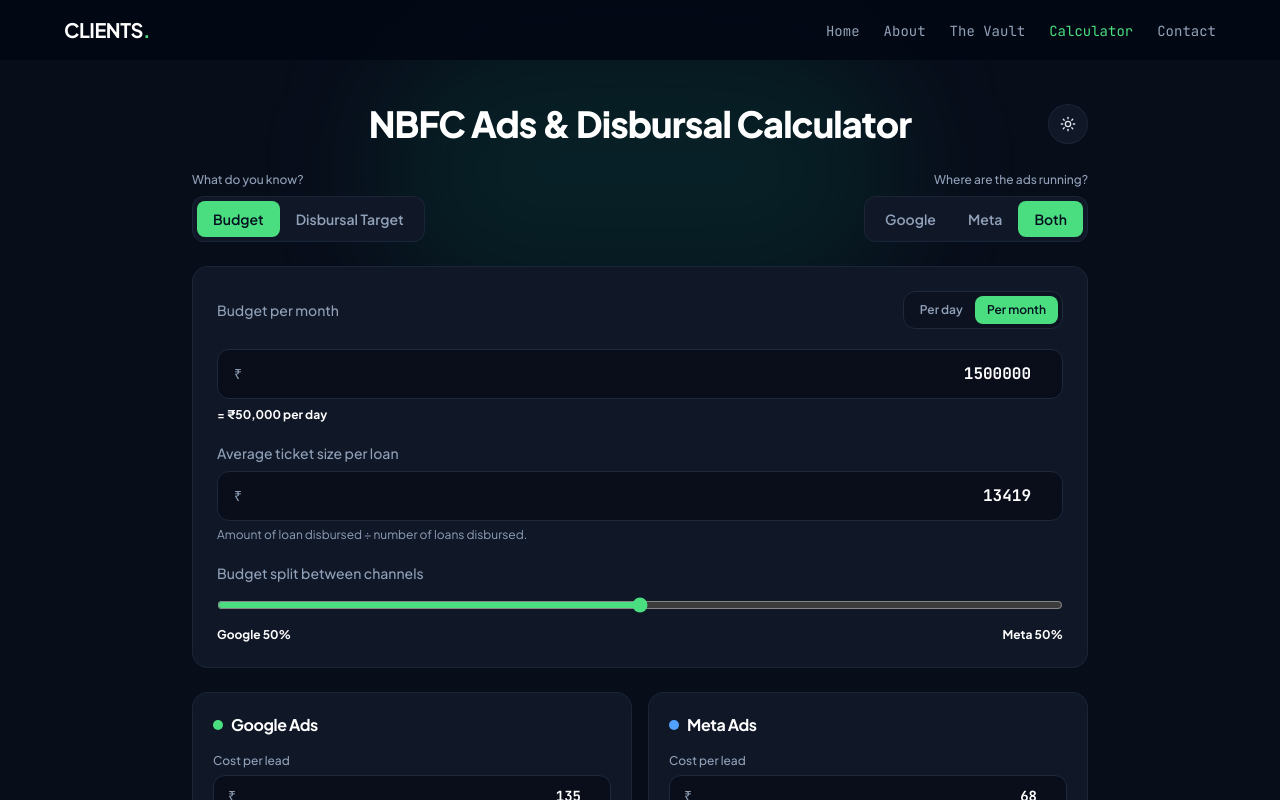
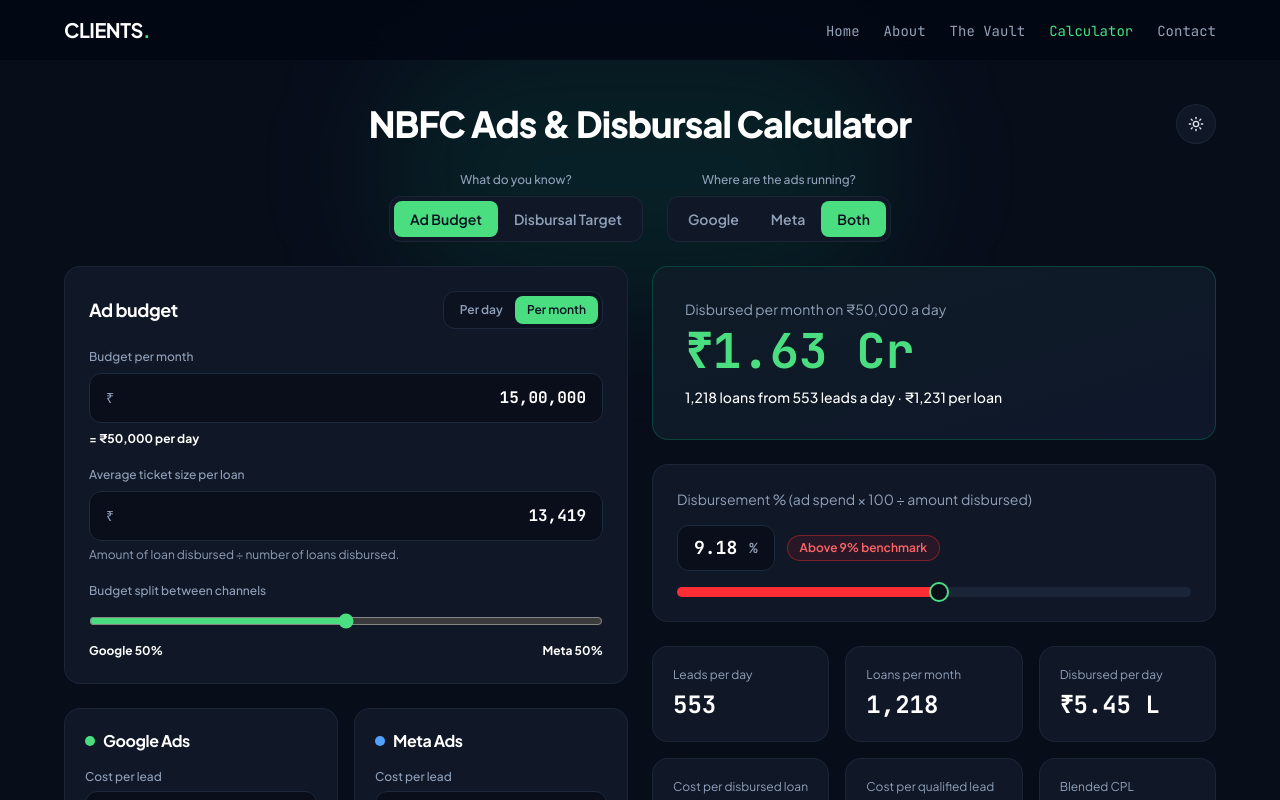
Before and after one commit to Rudra-bdatech/Clients, a Next.js app: page /calculator in a window 1280 px wide. Shown: the top 800 px of the page. Built offline with nearby package versions, Linux system fonts and the light colour scheme.

Commit message:
Match 2-column desktop dashboard layout and Indian comma inputs on /calculator

```diff
--- a/src/app/calculator/page.tsx
+++ b/src/app/calculator/page.tsx
@@ -320,7 +320,7 @@ export default function CalculatorPage() {
           />
         )}
 
-        <div className="relative z-10 max-w-4xl mx-auto space-y-6">
+        <div className="relative z-10 max-w-6xl mx-auto space-y-6">
           {/* Header */}
           <div className="relative flex items-center justify-center pt-2 pb-1">
             <h1 className="text-2xl sm:text-4xl font-extrabold tracking-tight text-center pr-12 sm:pr-0">
@@ -340,9 +340,9 @@ export default function CalculatorPage() {
             </button>
           </div>
 
-          {/* Top Controls Row */}
-          <div className="flex flex-col sm:flex-row items-center justify-between gap-4">
-            <div className="flex flex-col items-center sm:items-start gap-2">
+          {/* Top Controls Row (Centered) */}
+          <div className="flex flex-wrap items-center justify-center gap-6">
+            <div className="flex flex-col items-center gap-2">
               <span className={`text-xs font-medium ${mutedText}`}>
                 What do you know?
               </span>
@@ -358,7 +358,7 @@ export default function CalculatorPage() {
                       : `${mutedText} hover:text-emerald-400`
                   }`}
                 >
-                  Budget
+                  Ad Budget
                 </button>
                 <button
                   type="button"
@@ -374,7 +374,7 @@ export default function CalculatorPage() {
               </div>
             </div>
 
-            <div className="flex flex-col items-center sm:items-end gap-2">
+            <div className="flex flex-col items-center gap-2">
               <span className={`text-xs font-medium ${mutedText}`}>
                 Where are the ads running?
               </span>
@@ -399,17 +399,16 @@ export default function CalculatorPage() {
             </div>
           </div>
 
-          {/* Budget / Target & Ticket Size Card */}
+          {/* Main 2-Column Dashboard Grid */}
+          <div className="grid grid-cols-1 lg:grid-cols-2 gap-6 items-start">
+            {/* LEFT COLUMN: Inputs */}
+            <div className="space-y-6">
+              {/* Ad budget & Ticket Size Card */}
               <section className={`rounded-2xl border p-5 sm:p-6 space-y-5 ${cardBg}`}>
                 <div className="flex items-center justify-between gap-4">
-              <label
-                htmlFor="primary-amount"
-                className={`text-sm font-medium ${mutedText}`}
-              >
-                {knowMode === "budget"
-                  ? `Budget per ${periodMode}`
-                  : `Target disbursal per ${periodMode}`}
-              </label>
+                  <h2 className="text-lg font-bold">
+                    {knowMode === "budget" ? "Ad budget" : "Disbursal target"}
+                  </h2>
 
                   <div className={`inline-flex rounded-xl border p-1 ${subCardBg}`}>
                     <button
@@ -438,22 +437,30 @@ export default function CalculatorPage() {
                 </div>
 
                 <div>
+                  <label
+                    htmlFor="primary-amount"
+                    className={`block text-xs font-medium mb-2 ${mutedText}`}
+                  >
+                    {knowMode === "budget"
+                      ? `Budget per ${periodMode}`
+                      : `Target disbursal per ${periodMode}`}
+                  </label>
                   <div
                     className={`flex items-center justify-between rounded-xl border px-4 py-3 ${inputBg}`}
                   >
                     <span className={`text-sm font-mono ${mutedText}`}>₹</span>
                     <input
                       id="primary-amount"
-                  type="number"
-                  min={0}
-                  step={periodMode === "month" ? 10000 : 1000}
-                  value={
+                      type="text"
+                      inputMode="numeric"
+                      value={formatIN(
                         knowMode === "budget"
                           ? displayBudgetValue
                           : displayTargetValue
-                  }
+                      )}
                       onChange={(e) => {
-                    const val = Math.max(0, Number(e.target.value) || 0);
+                        const raw = e.target.value.replace(/[^0-9]/g, "");
+                        const val = Math.max(0, Number(raw) || 0);
                         const monthly =
                           periodMode === "month" ? val : val * DAYS_PER_MONTH;
                         if (knowMode === "budget") {
@@ -479,7 +486,7 @@ export default function CalculatorPage() {
                 <div>
                   <label
                     htmlFor="ticket-size"
-                className={`block text-sm font-medium mb-2 ${mutedText}`}
+                    className={`block text-xs font-medium mb-2 ${mutedText}`}
                   >
                     Average ticket size per loan
                   </label>
@@ -489,13 +496,13 @@ export default function CalculatorPage() {
                     <span className={`text-sm font-mono ${mutedText}`}>₹</span>
                     <input
                       id="ticket-size"
-                  type="number"
-                  min={100}
-                  step={500}
-                  value={ticketSize}
-                  onChange={(e) =>
-                    setTicketSize(Math.max(100, Number(e.target.value) || 0))
-                  }
+                      type="text"
+                      inputMode="numeric"
+                      value={formatIN(ticketSize)}
+                      onChange={(e) => {
+                        const raw = e.target.value.replace(/[^0-9]/g, "");
+                        setTicketSize(Math.max(0, Number(raw) || 0));
+                      }}
                       className="w-full bg-transparent text-right font-mono font-bold text-base focus:outline-none"
                     />
                   </div>
@@ -508,7 +515,7 @@ export default function CalculatorPage() {
                   <div>
                     <label
                       htmlFor="channel-split"
-                  className={`block text-sm font-medium mb-3 ${mutedText}`}
+                      className={`block text-xs font-medium mb-3 ${mutedText}`}
                     >
                       Budget split between channels
                     </label>
@@ -533,7 +540,9 @@ export default function CalculatorPage() {
               {/* Channel Funnel Inputs */}
               <section
                 className={`grid gap-4 ${
-              channelMode === "both" ? "grid-cols-1 md:grid-cols-2" : "grid-cols-1"
+                  channelMode === "both"
+                    ? "grid-cols-1 sm:grid-cols-2"
+                    : "grid-cols-1"
                 }`}
               >
             {(channelMode === "google" || channelMode === "both") && (
@@ -699,6 +708,9 @@ export default function CalculatorPage() {
             )}
           </section>
 
+          {/* Right Column: Hero Output, Gauge, KPIs, Best Mix, Channel Comparison, Chart, Benchmarks */}
+          </div>
+          <div className="space-y-6">
           {/* Hero Output Card */}
           <section
             className={`rounded-2xl border p-6 sm:p-8 ${
@@ -709,7 +721,7 @@ export default function CalculatorPage() {
           >
             <p className={`text-xs sm:text-sm mb-2 ${mutedText}`}>
               {knowMode === "budget"
-                ? `Estimated monthly disbursal on ${formatCurrency(totals.budgetDay)} a day`
+                ? `Disbursed per month on ${formatCurrency(totals.budgetDay)} a day`
                 : `Required monthly ad budget for ${formatINRCompact(totals.amountDisbursedMonth)} disbursal`}
             </p>
             <div className="text-4xl sm:text-5xl font-extrabold font-mono text-[#4ade80] mb-3">
@@ -1042,6 +1054,8 @@ export default function CalculatorPage() {
               ))}
             </div>
           </section>
+          </div>
+          </div>
 
           {/* Summary Section */}
           <section className={`rounded-2xl border p-5 sm:p-6 space-y-5 ${cardBg}`}>
```
Lines whose indentation alone changed are shown as unchanged.
